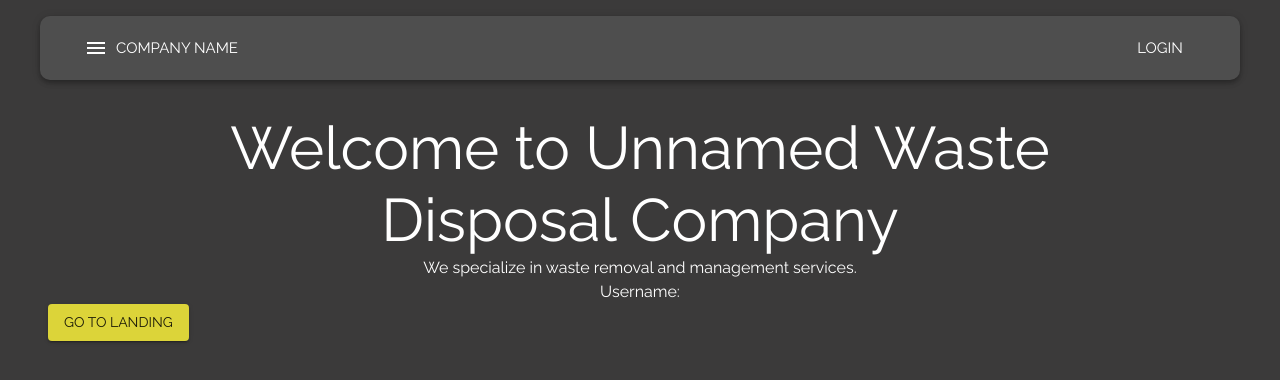
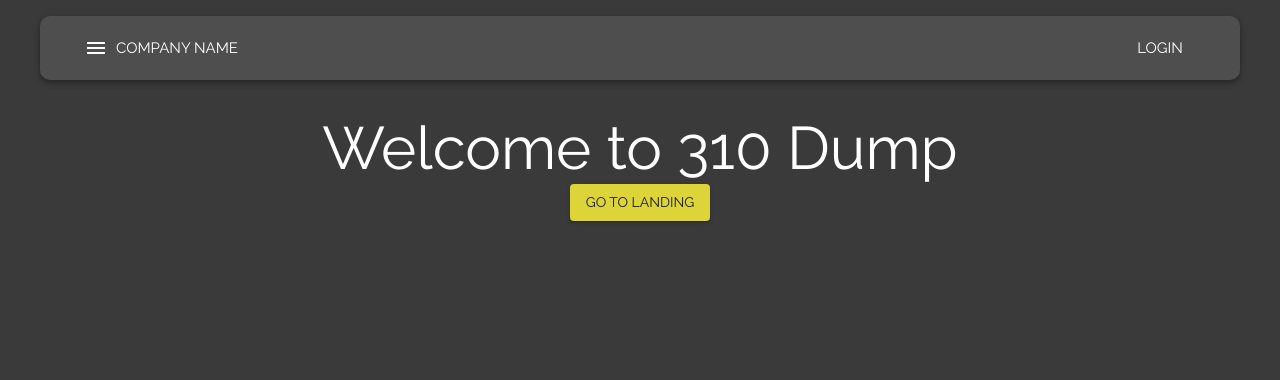
Before and after one commit to hunterm13/Waste-Removal-Inquiry-Management, a Next.js app in the folder waste-disposal-management/: page / in a window 1280 px wide. Shown: the top 380 px of the page. Built offline with nearby package versions, Linux system fonts and the light colour scheme; no server answers.

Commit message:
added things

```diff
--- a/waste-disposal-management/pages/index.js
+++ b/waste-disposal-management/pages/index.js
@@ -13,19 +13,16 @@ export default function Home() {
     <Container maxWidth="xl">
         <Container maxWidth="md">
           <Typography variant="h2" component="h1" align="center">
-            Welcome to Unnamed Waste Disposal Company
+            Welcome to 310 Dump
             </Typography>
         </Container>
         <Container maxWidth="l">
             <Typography variant="body1" component="p" align="center">
-            We specialize in waste removal and management services.
+              <Button variant="contained" color="primary" onClick={handleNav}>
+                Go to Landing
+              </Button>
             </Typography>
-            <Typography variant="body1" component="p" align="center">
-            Username: {username}
-            </Typography>
-            <Button variant="contained" color="primary" onClick={handleNav}>
-            Go to Landing
-            </Button>
+
         </Container>
     </Container>
   );
```
